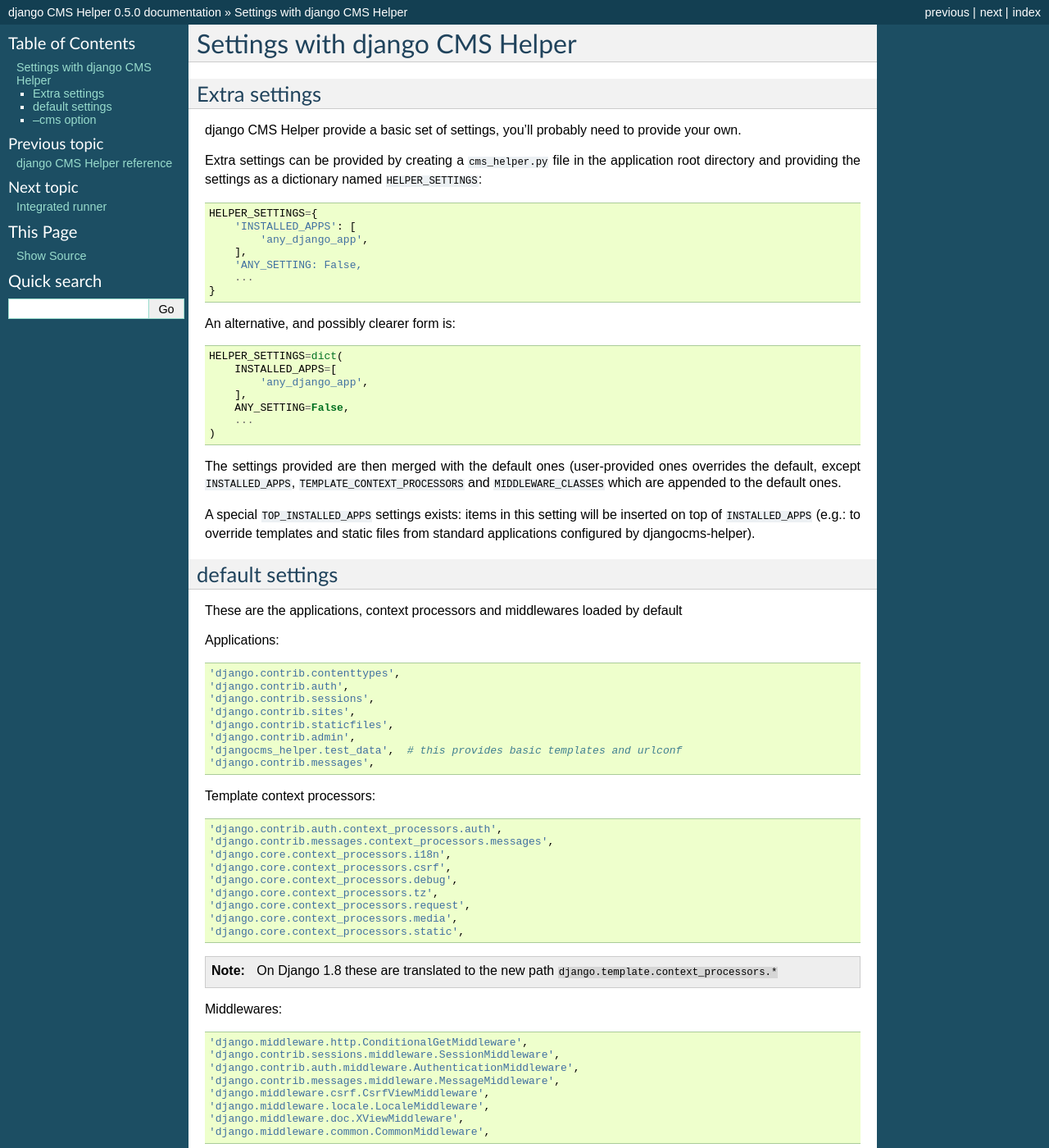
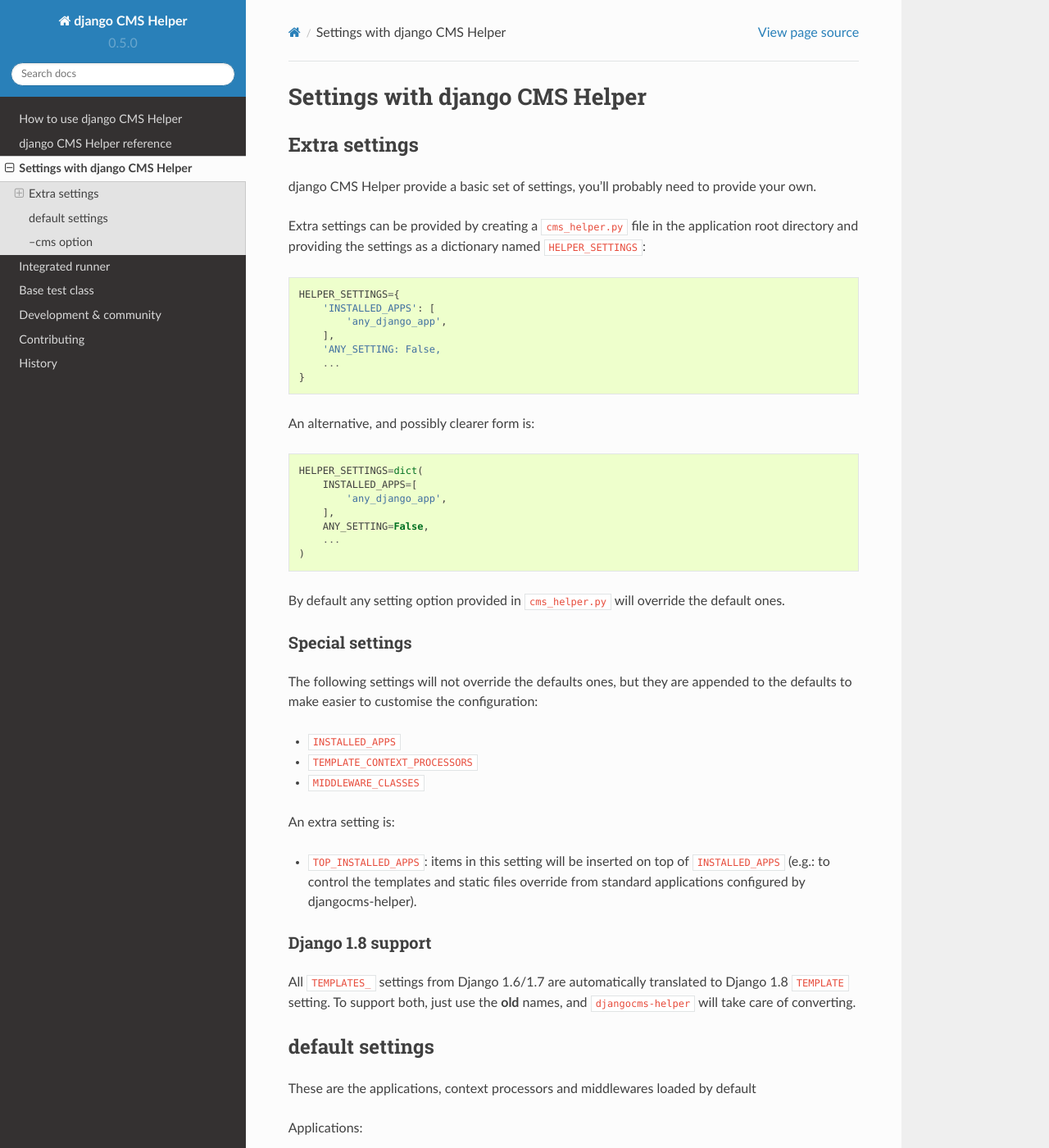
Before and after one commit to nephila/django-app-helper, a Sphinx documentation site: the page built from docs/settings.rst, in a window 1280 px wide and 1400 px high. Shown: the whole window at 82% size. Built offline with Sphinx 7.4.7 and the Read the Docs theme 2.0.0, drawn with Linux system fonts in a browser that asks for light colours; some of the changed text lies outside the part shown.

Commit message:
Improve documentation

```diff
--- a/HISTORY.rst
+++ b/HISTORY.rst
@@ -8,6 +8,7 @@
 
 * Add support for apphooks and parent pages in BaseTestCase.create_pages
 * If pages contains apphook, urlconf is reloaded automatically
+* Improve documentation
 * Code cleanup
 
 0.9.1 (2015-08-30)
--- a/docs/conf.py
+++ b/docs/conf.py
@@ -18,7 +18,7 @@
 # If extensions (or modules to document with autodoc) are in another directory,
 # add these directories to sys.path here. If the directory is relative to the
 # documentation root, use os.path.abspath to make it absolute, like shown here.
-#sys.path.insert(0, os.path.abspath('.'))
+sys.path.insert(0, os.path.abspath('..'))
 
 # -- General configuration ------------------------------------------------
 
@@ -28,7 +28,14 @@
 # Add any Sphinx extension module names here, as strings. They can be
 # extensions coming with Sphinx (named 'sphinx.ext.*') or your custom
 # ones.
-extensions = []
+extensions = [
+    'sphinx.ext.autodoc',
+    #'sphinx.ext.intersphinx',
+    'sphinx.ext.todo',
+    'sphinx.ext.coverage',
+    'sphinx.ext.ifconfig',
+    'sphinx.ext.viewcode',
+]
 
 # Add any paths that contain templates here, relative to this directory.
 templates_path = ['_templates']
@@ -98,7 +105,11 @@
 
 # The theme to use for HTML and HTML Help pages.  See the documentation for
 # a list of builtin themes.
-html_theme = 'default'
+import sphinx_rtd_theme
+
+html_theme = "sphinx_rtd_theme"
+
+html_theme_path = [sphinx_rtd_theme.get_html_theme_path()]
 
 # Theme options are theme-specific and customize the look and feel of a theme
 # further.  For a list of options available for each theme, see the
--- a/docs/settings.rst
+++ b/docs/settings.rst
@@ -31,13 +31,31 @@
         ...
     )
 
-The settings provided are then merged with the default ones (user-provided ones overrides
-the default, except ``INSTALLED_APPS``, ``TEMPLATE_CONTEXT_PROCESSORS`` and ``MIDDLEWARE_CLASSES``
-which are appended to the default ones.
+By default any setting option provided in ``cms_helper.py`` will override the default ones.
 
-A special ``TOP_INSTALLED_APPS`` settings exists: items in this setting will be inserted on top
-of ``INSTALLED_APPS`` (e.g.: to override templates and static files from standard applications
-configured by djangocms-helper).
+Special settings
+================
+
+The following settings will not override the defaults ones, but they are appended to the defaults
+to make easier to customise the configuration:
+
+* ``INSTALLED_APPS``
+* ``TEMPLATE_CONTEXT_PROCESSORS``
+* ``MIDDLEWARE_CLASSES``
+
+An extra setting is:
+
+* ``TOP_INSTALLED_APPS``: items in this setting will be inserted on top of ``INSTALLED_APPS``
+  (e.g.: to control the templates and static files override from standard applications
+  configured by djangocms-helper).
+
+Django 1.8 support
+==================
+
+All ``TEMPLATES_`` settings from Django 1.6/1.7 are automatically translated to Django 1.8
+``TEMPLATE`` setting. To support both, just use the **old** names, and ``djangocms-helper``
+will take care of converting.
+
 
 ================
 default settings
@@ -80,7 +98,6 @@
     'django.contrib.messages.middleware.MessageMiddleware',
     'django.middleware.csrf.CsrfViewMiddleware',
     'django.middleware.locale.LocaleMiddleware',
-    'django.middleware.doc.XViewMiddleware',
     'django.middleware.common.CommonMiddleware',
 
 
--- a/requirements-test.txt
+++ b/requirements-test.txt
@@ -1,5 +1,4 @@
 -r requirements.txt
-django-discover-runner
 coverage
 coveralls
 wheel
```
Also changed, not shown: docs/basetest.rst (+4 -11 lines), docs/reference.rst (+2 -7 lines), 1 other file.
